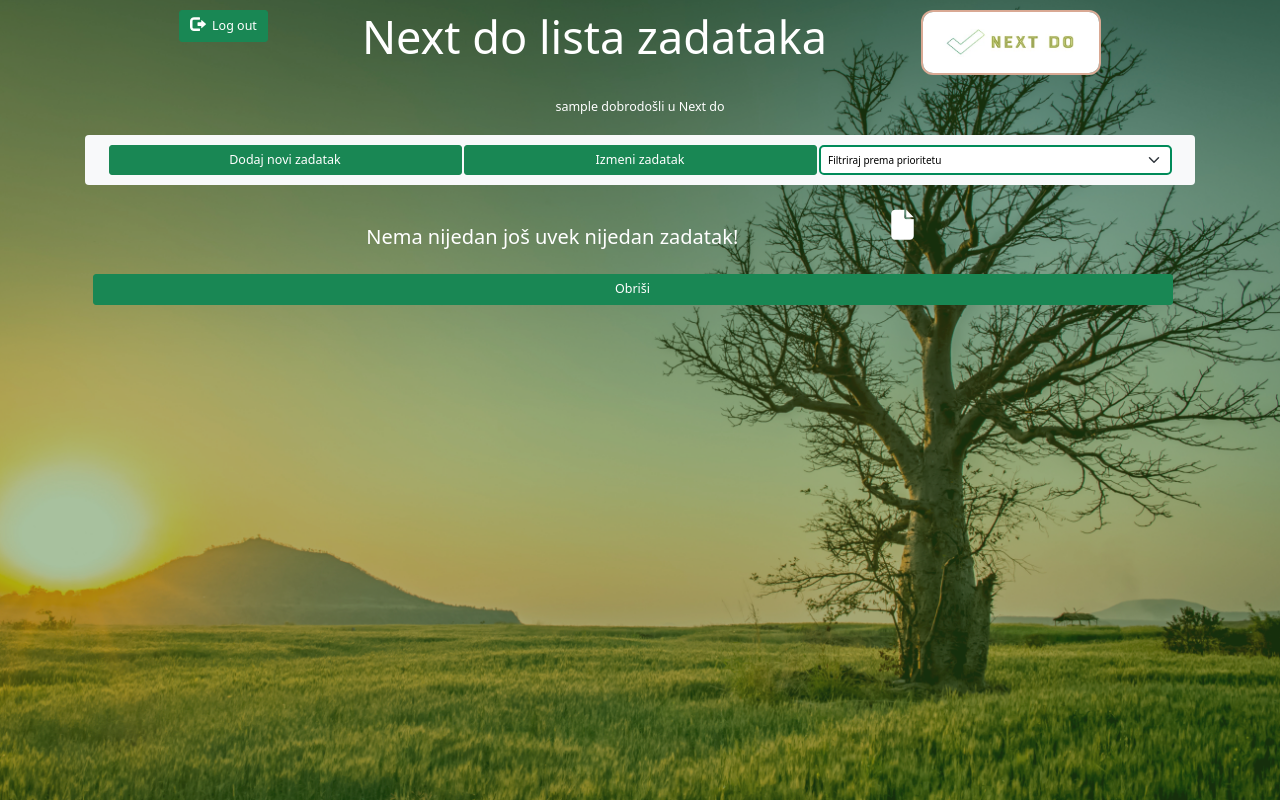
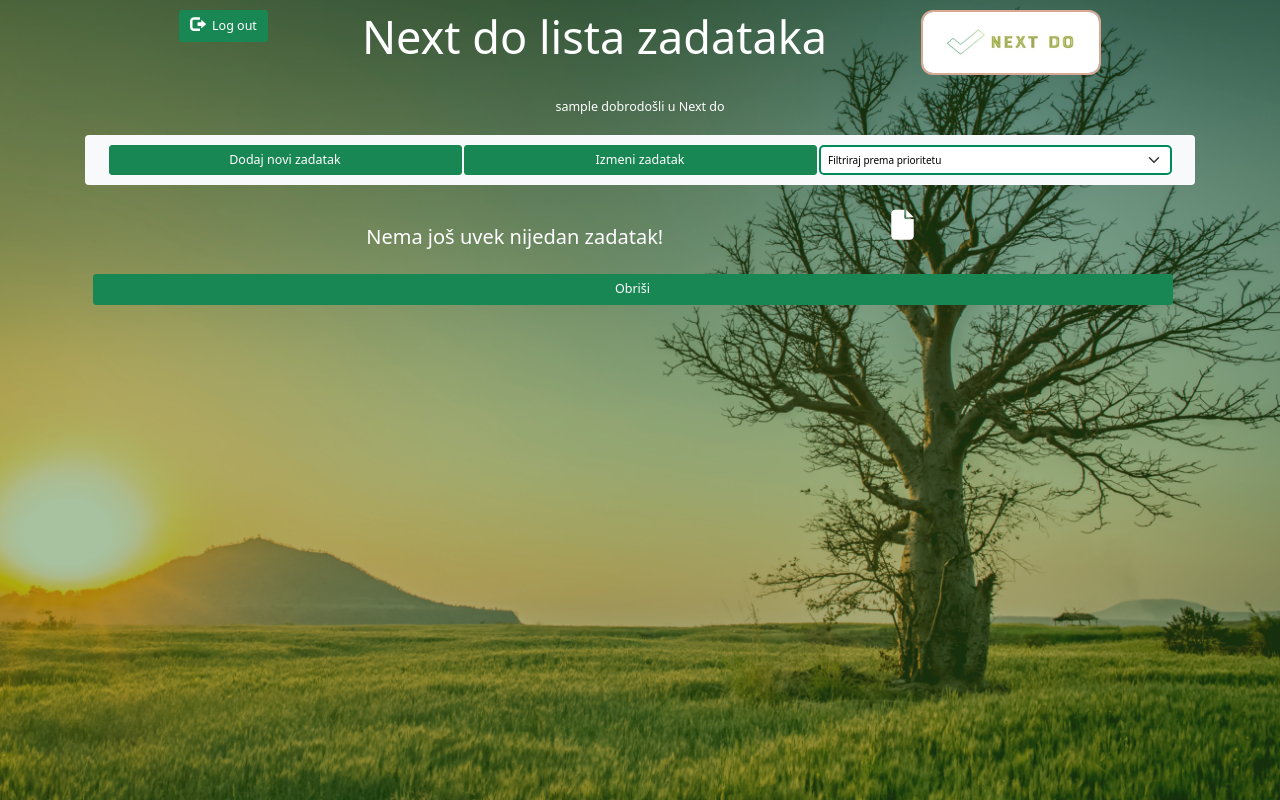
Before and after one commit to jovanaDevs/ITEHDomaci1, a PHP site: page /home.php in a window 1280 px wide. Run offline with PHP 8.4, Linux system fonts and the light colour scheme; the visitor is signed in with stand-in values (Sample User, id 1); data comes from the database, SQL or seed files in the repository; some libraries are stand-ins or nearby versions.

Commit message:
Ispravljen tekst ako nema zadataka

```diff
--- a/home.php
+++ b/home.php
@@ -93,7 +93,7 @@ if (!isset($_SESSION["username"])) {
                             die();
                         }
                         if ($rezultat->num_rows == 0) {
-                            echo "<div class=\"d-flex nodata justify-content-between\"><h2>Nema nijedan još uvek nijedan zadatak!</h2><i class=\"fa-solid fa-file fa-2xl \"></i></div>";
+                            echo "<div class=\"d-flex nodata justify-content-between\"><h2>Nema još uvek nijedan zadatak!</h2><i class=\"fa-solid fa-file fa-2xl \"></i></div>";
                         } else {
                             while ($red = $rezultat->fetch_array()) :
 
```
